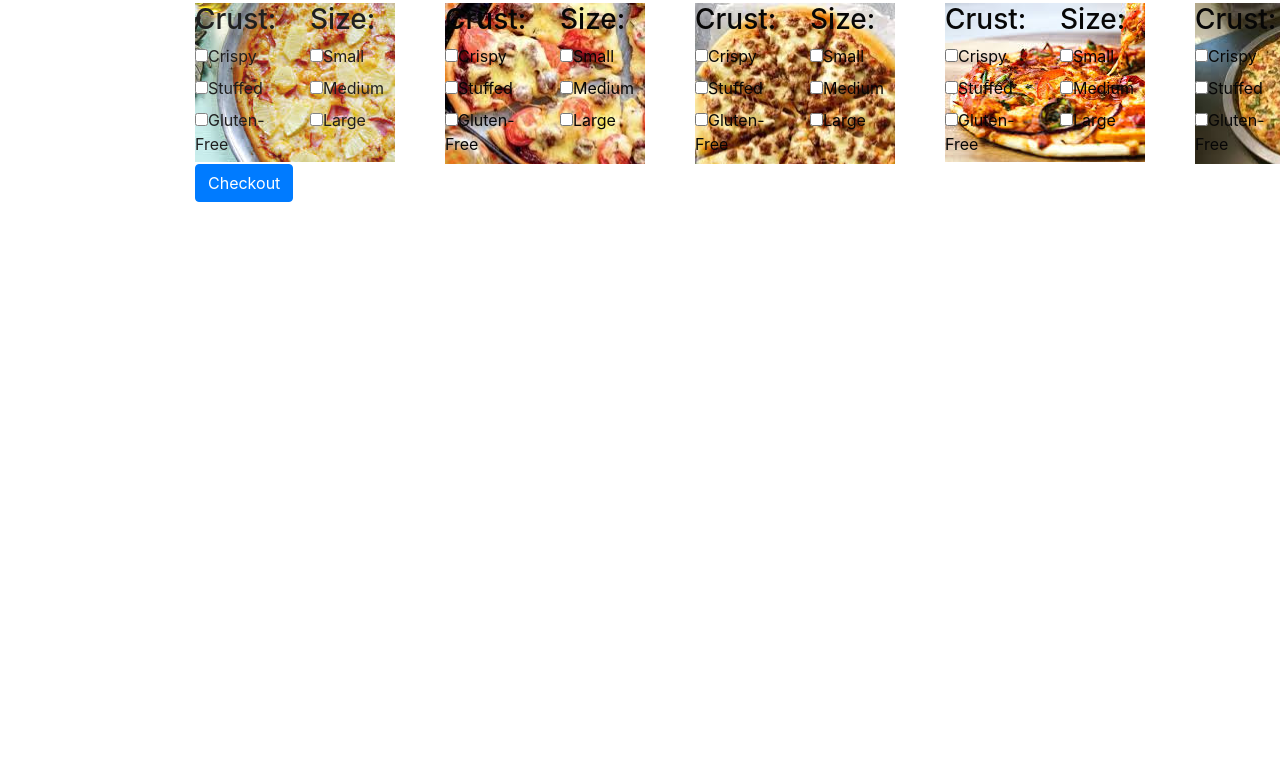
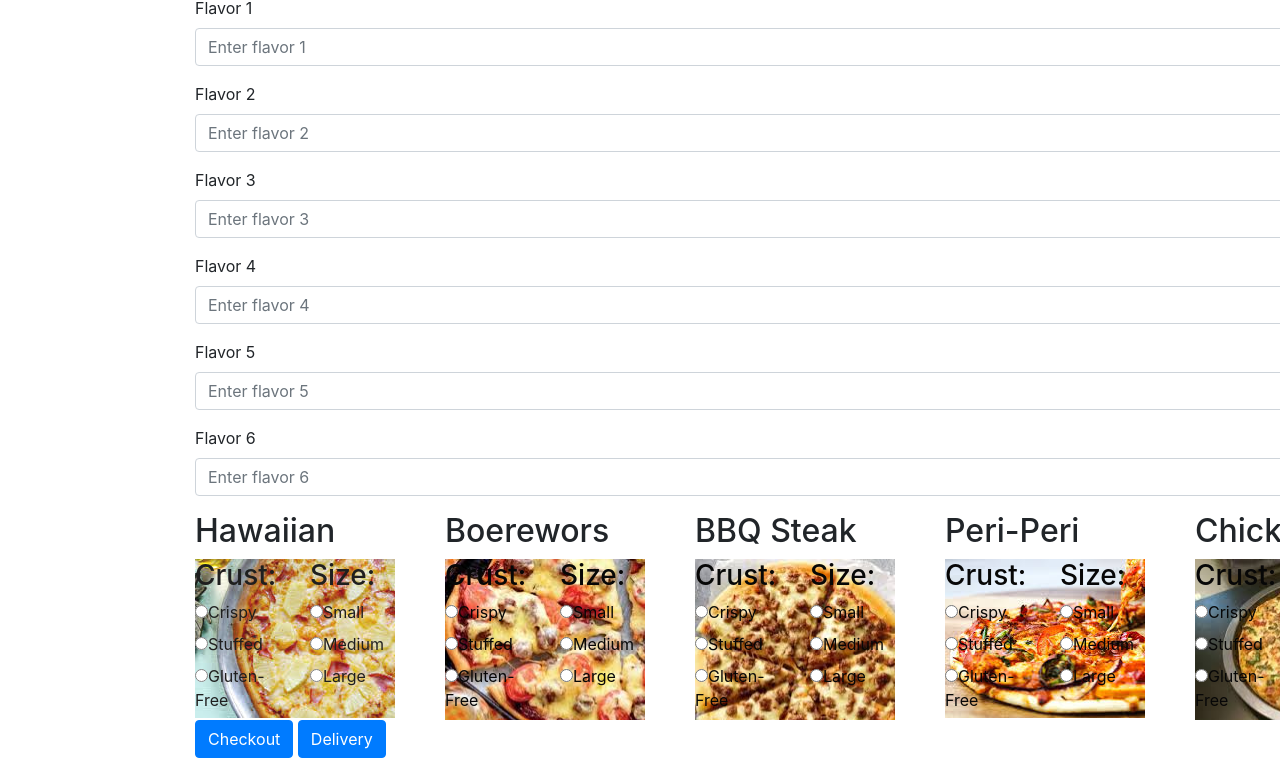
Before and after one commit to kevin3708/Pick-A-Pizza, a plain HTML site: page index.html in a window 1280 px wide. Shown: the part 546-1304 px from the top of the page. Before the commit the page ends 800 px from the top, so only its background shows below. Drawn offline with nearby package versions, Linux system fonts and the light colour scheme.

Commit message:
Add changes to html filr

```diff
--- a/index.html
+++ b/index.html
@@ -17,16 +17,41 @@
             <div class="flavours">
             <h2>Flavours we have:</h2>
             <ol>
-                <li><input type="checkbox" name="Hawaiian" value=Hawaiian id="hawaiian">Hawaiian</li>
-                <li><input type="checkbox" name="Boerewors" value="Boerewors" id="boerewors">Boerewors</li>
-                <li><input type="checkbox" name="BBQ Steak" value="BBQ Steak"id="bbq">BBQ Steak</li>
-                <li><input type="checkbox" name="Peri-Peri Chicken" value="Peri-Peri Chicken" id="peri-peri">Peri-Peri Chicken</li>
-                <li><input type="checkbox" name="Chicken Tikka" value="Chicken Tikka" id="chicken-tikka">Chicken Tikka</li>
-                <li><input type="checkbox" name="Vegetable Tikka" value="Vegetable Tikka" id="veg-tikka">Vegetable Tikka</li>
+               <li>Hawaiian</li>
+                <li>Boerewors</li>
+                <li>BBQ Steak</li>
+                <li>Peri-Peri Chicken</li>
+                <li>Chicken Tikka</li>
+                <li>Vegetable Tikka</li>
             </ol>
+            <p>Fill in the forms below to specify which specific flavour(s) you'd like to order according to the order in which they are given above.</p>
+            <div class="form-group">
+                <label for="flavours">Flavor 1</label>
+                <input type="text" placeholder="Enter flavor 1" class="form-control" id="flavour1">
+            </div>
+            <div class="form-group">
+                <label for="flavours">Flavor 2</label>
+                <input type="text" placeholder="Enter flavor 2" class="form-control" id="flavour2">
+            </div>
+            <div class="form-group">
+                <label for="flavours">Flavor 3</label>
+                <input type="text" placeholder="Enter flavor 3" class="form-control" id="flavour3">
+            </div>
+            <div class="form-group">
+                <label for="flavours">Flavor 4</label>
+                <input type="text" placeholder="Enter flavor 4" class="form-control" id="flavour4">
+            </div>
+            <div class="form-group">
+                <label for="flavours">Flavor 5</label>
+                <input type="text" placeholder="Enter flavor 5" class="form-control" id="flavour5">
+            </div>
+            <div class="form-group">
+                <label for="flavours">Flavor 6</label>
+                <input type="text" placeholder="Enter flavor 6" class="form-control" id="flavour6">
+            </div>
             </div>
             <div class="row" id="flavours-row">
-                <div class="col-md-2">
+                <div class="col-md-2" id="hawaiianInfo">
                     <div class="card-info">
                         <div class="card-heading">
                             <h2 id="card-title1">Hawaiian</h2>
@@ -43,38 +68,38 @@
                             <div class="row">
                                 <div class="col-md-6">
                                     <h3>Crust:</h3>
-                                    <div class="checkbox">
+                                    <div class="radio1">
                                         <label>
-                                            <input type="checkbox" name="Crust" value="Crispy" id="crispyHawaiian">Crispy
+                                            <input type="radio" name="crust1" value="Crispy" >Crispy
                                         </label>
                                     </div>
-                                    <div class="checkbox">
+                                    <div class="radio1">
                                         <label>
-                                            <input type="checkbox" name="Crust" value="Stuffed" id="stuffedHawaiian"
+                                            <input type="radio" name="crust2" value="Stuffed"
                                             >Stuffed
                                         </label>
                                     </div>
-                                    <div class="checkbox">
+                                    <div class="radio1">
                                         <label>
-                                            <input type="checkbox" name="Crust" value="Gluten-Free" id="glutenHawaiian">Gluten-Free
+                                            <input type="radio" name="crust3" value="Gluten-Free">Gluten-Free
                                         </label>
                                     </div>
                                 </div>
                                 <div class="col-md-6">
                                     <h3>Size:</h3>
-                                    <div class="checkbox">
+                                    <div class="radio2">
                                         <label>
-                                            <input type="checkbox" name="Size" value="Small" id="smallHawaiian">Small
+                                            <input type="radio" name="size1" value="Small">Small
                                         </label>
                                     </div>
-                                    <div class="checkbox">
+                                    <div class="radio2">
                                         <label>
-                                            <input type="checkbox" name="Size" value="Medium" id="mediumHawaiian">Medium
+                                            <input type="radio" name="size2" value="Medium">Medium
                                         </label>
                                     </div>
-                                    <div class="checkbox">
+                                    <div class="radio2">
                                         <label>
-                                            <input type="checkbox" name="Size" value="Large" id="largeHawaiian">Large
+                                            <input type="radio" name="size3" value="Large">Large
                                         </label>
                                     </div>
                                 </div>
@@ -82,7 +107,7 @@
                         </div>
                     </div>
                 </div>
-                <div class="col-md-2">
+                <div class="col-md-2" id="boereworsInfo">
                     <div class="card-info">
                         <div class="card-heading">
                             <h2 id="card-title1">Boerewors</h2>
@@ -98,38 +123,38 @@
                             <div class="row">
                                 <div class="col-md-6">
                                     <h3>Crust:</h3>
-                                    <div class="checkbox">
+                                    <div class="radio3">
                                         <label>
-                                            <input type="checkbox" name="Crust" value="Crispy" >Crispy
+                                            <input type="radio" name="crust1" value="Crispy" >Crispy
                                         </label>
                                     </div>
-                                    <div class="checkbox">
+                                    <div class="radio3">
                                         <label>
-                                            <input type="checkbox" name="Crust" value="Stuffed"
+                                            <input type="radio" name="crust2" value="Stuffed"
                                             >Stuffed
                                         </label>
                                     </div>
-                                    <div class="checkbox">
+                                    <div class="radio3">
                                         <label>
-                                            <input type="checkbox" name="Crust" value="Gluten-Free">Gluten-Free
+                                            <input type="radio" name="crust3" value="Gluten-Free">Gluten-Free
                                         </label>
                                     </div>
                                 </div>
                                 <div class="col-md-6">
                                     <h3>Size:</h3>
-                                    <div class="checkbox">
+                                    <div class="radio4">
                                         <label>
-                                            <input type="checkbox" name="Size" value="Small">Small
+                                            <input type="radio" name="size1" value="Small">Small
                                         </label>
                                     </div>
-                                    <div class="checkbox">
+                                    <div class="radio4">
                                         <label>
-                                            <input type="checkbox" name="Size" value="Medium">Medium
+                                            <input type="radio" name="size2" value="Medium">Medium
                                         </label>
                                     </div>
-                                    <div class="checkbox">
+                                    <div class="radio4">
                                         <label>
-                                            <input type="checkbox" name="Size" value="Large">Large
+                                            <input type="radio" name="size3" value="Large">Large
                                         </label>
                                     </div>
                                 </div>
@@ -137,7 +162,7 @@
                         </div>
                     </div>
                 </div>
-                <div class="col-md-2">
+                <div class="col-md-2" id="bbqInfo">
                     <div class="card-info">
                         <div class="card-heading">
                             <h2 id="card-title1">BBQ Steak</h2>
@@ -153,38 +178,38 @@
                             <div class="row">
                                 <div class="col-md-6">
                                     <h3>Crust:</h3>
-                                    <div class="checkbox">
+                                    <div class="radio5">
                                         <label>
-                                            <input type="checkbox" name="Crust" value="Crispy" >Crispy
+                                            <input type="radio" name="crust1" value="Crispy" >Crispy
                                         </label>
                                     </div>
-                                    <div class="checkbox">
+                                    <div class="radio5">
                                         <label>
-                                            <input type="checkbox" name="Crust" value="Stuffed"
+                                            <input type="radio" name="crust2" value="Stuffed"
                                             >Stuffed
                                         </label>
                                     </div>
-                                    <div class="checkbox">
+                                    <div class="radio5">
                                         <label>
-                                            <input type="checkbox" name="Crust" value="Gluten-Free">Gluten-Free
+                                            <input type="radio" name="crust3" value="Gluten-Free">Gluten-Free
                                         </label>
                                     </div>
                                 </div>
                                 <div class="col-md-6">
                                     <h3>Size:</h3>
-                                    <div class="checkbox">
+                                    <div class="radio6">
                                         <label>
-                                            <input type="checkbox" name="Size" value="Small">Small
+                                            <input type="radio" name="size1" value="Small">Small
                                         </label>
                                     </div>
-                                    <div class="checkbox">
+                                    <div class="radio6">
                                         <label>
-                                            <input type="checkbox" name="Size" value="Medium">Medium
+                                            <input type="radio" name="size2" value="Medium">Medium
                                         </label>
                                     </div>
-                                    <div class="checkbox">
+                                    <div class="radio6">
                                         <label>
-                                            <input type="checkbox" name="Size" value="Large">Large
+                                            <input type="radio" name="size3" value="Large">Large
                                         </label>
                                     </div>
                                 </div>
@@ -208,38 +233,38 @@
                             <div class="row">
                                 <div class="col-md-6">
                                     <h3>Crust:</h3>
-                                    <div class="checkbox">
+                                    <div class="radio7">
                                         <label>
-                                            <input type="checkbox" name="Crust" value="Crispy" >Crispy
+                                            <input type="radio" name="crust1" value="Crispy" >Crispy
                                         </label>
                                     </div>
-                                    <div class="checkbox">
+                                    <div class="radio7">
                                         <label>
-                                            <input type="checkbox" name="Crust" value="Stuffed"
+                                            <input type="radio" name="crust2" value="Stuffed"
                                             >Stuffed
                                         </label>
                                     </div>
-                                    <div class="checkbox">
+                                    <div class="radio7">
                                         <label>
-                                            <input type="checkbox" name="Crust" value="Gluten-Free">Gluten-Free
+                                            <input type="radio" name="crust3" value="Gluten-Free">Gluten-Free
                                         </label>
                                     </div>
                                 </div>
                                 <div class="col-md-6">
                                     <h3>Size:</h3>
-                                    <div class="checkbox">
+                                    <div class="radio8">
                                         <label>
-                                            <input type="checkbox" name="Size" value="Small">Small
+                                            <input type="radio" name="size1" value="Small">Small
                                         </label>
                                     </div>
-                                    <div class="checkbox">
+                                    <div class="radio8">
                                         <label>
-                                            <input type="checkbox" name="Size" value="Medium">Medium
+                                            <input type="radio" name="size2" value="Medium">Medium
                                         </label>
                                     </div>
-                                    <div class="checkbox">
+                                    <div class="radio8">
                                         <label>
-                                            <input type="checkbox" name="Size" value="Large">Large
+                                            <input type="radio" name="size3" value="Large">Large
                                         </label>
                                     </div>
                                 </div>
@@ -263,38 +288,38 @@
                             <div class="row">
                                 <div class="col-md-6">
                                     <h3>Crust:</h3>
-                                    <div class="checkbox">
+                                    <div class="radio9">
                                         <label>
-                                            <input type="checkbox" name="Crust" value="Crispy" >Crispy
+                                            <input type="radio" name="crust1" value="Crispy" >Crispy
                                         </label>
                                     </div>
-                                    <div class="checkbox">
+                                    <div class="radio9">
                                         <label>
-                                            <input type="checkbox" name="Crust" value="Stuffed"
+                                            <input type="radio" name="crust2" value="Stuffed"
                                             >Stuffed
                                         </label>
                                     </div>
-                                    <div class="checkbox">
+                                    <div class="radio9">
                                         <label>
-                                            <input type="checkbox" name="Crust" value="Gluten-Free">Gluten-Free
+                                            <input type="radio" name="crust3" value="Gluten-Free">Gluten-Free
                                         </label>
                                     </div>
                                 </div>
                                 <div class="col-md-6">
                                     <h3>Size:</h3>
-                                    <div class="checkbox">
+                                    <div class="radio10">
                                         <label>
-                                            <input type="checkbox" name="Size" value="Small">Small
+                                            <input type="radio" name="size1" value="Small">Small
                                         </label>
                                     </div>
-                                    <div class="checkbox">
+                                    <div class="radio10">
                                         <label>
-                                            <input type="checkbox" name="Size" value="Medium">Medium
+                                            <input type="radio" name="size2" value="Medium">Medium
                                         </label>
                                     </div>
-                                    <div class="checkbox">
+                                    <div class="radio10">
                                         <label>
-                                            <input type="checkbox" name="Size" value="Large">Large
+                                            <input type="radio" name="size3" value="Large">Large
                                         </label>
                                     </div>
                                 </div>
@@ -318,38 +343,38 @@
                             <div class="row">
                                 <div class="col-md-6">
                                     <h3>Crust:</h3>
-                                    <div class="checkbox">
+                                    <div class="radio11">
                                         <label>
-                                            <input type="checkbox" name="Crust" value="Crispy" >Crispy
+                                            <input type="radio" name="crust1" value="Crispy" >Crispy
                                         </label>
                                     </div>
-                                    <div class="checkbox">
+                                    <div class="radio11">
                                         <label>
-                                            <input type="checkbox" name="Crust" value="Stuffed"
+                                            <input type="radio" name="crust2" value="Stuffed"
                                             >Stuffed
                                         </label>
                                     </div>
-                                    <div class="checkbox">
+                                    <div class="radio11">
                                         <label>
-                                            <input type="checkbox" name="Crust" value="Gluten-Free">Gluten-Free
+                                            <input type="radio" name="crust3" value="Gluten-Free">Gluten-Free
                                         </label>
                                     </div>
                                 </div>
                                 <div class="col-md-6">
                                     <h3>Size:</h3>
-                                    <div class="checkbox">
+                                    <div class="radio12">
                                         <label>
-                                            <input type="checkbox" name="Size" value="Small">Small
+                                            <input type="radio" name="size1" value="Small">Small
                                         </label>
                                     </div>
-                                    <div class="checkbox">
+                                    <div class="radio12">
                                         <label>
-                                            <input type="checkbox" name="Size" value="Medium">Medium
+                                            <input type="radio" name="size2" value="Medium">Medium
                                         </label>
                                     </div>
-                                    <div class="checkbox">
+                                    <div class="radio12">
                                         <label>
-                                            <input type="checkbox" name="Size" value="Large">Large
+                                            <input type="radio" name="size3" value="Large">Large
                                         </label>
                                     </div>
                                 </div>
@@ -361,6 +386,8 @@
             </div>
             <div id="result" class="text-centre">
                 <button type="submit" name="button" class="btn btn-primary" onclick="calculateTotal();">Checkout</button>
+                <button type="submit" name="button" class="btn btn-primary" onclick="delivery();">Delivery</button>
+
             </div>
         </body>
     </div>
```
Also changed, not shown: js/scripts.js (+26 -11 lines).
